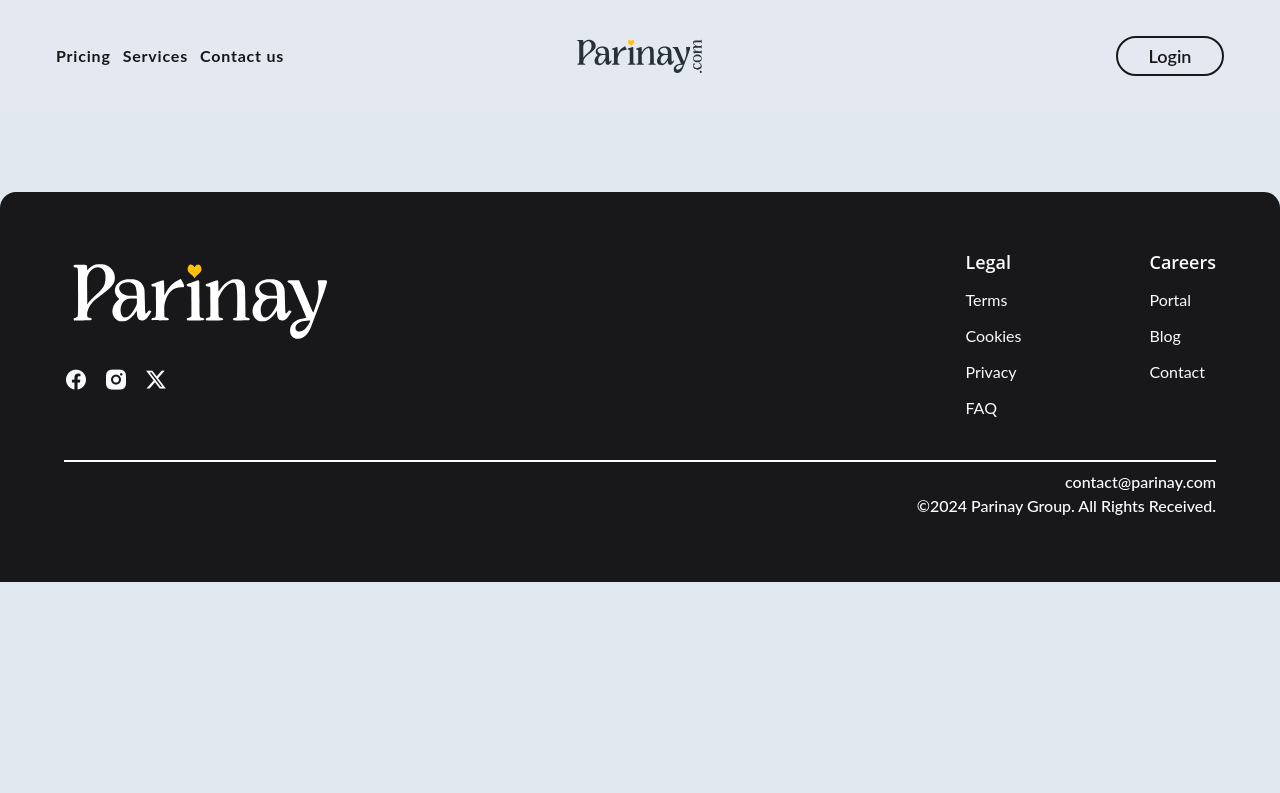
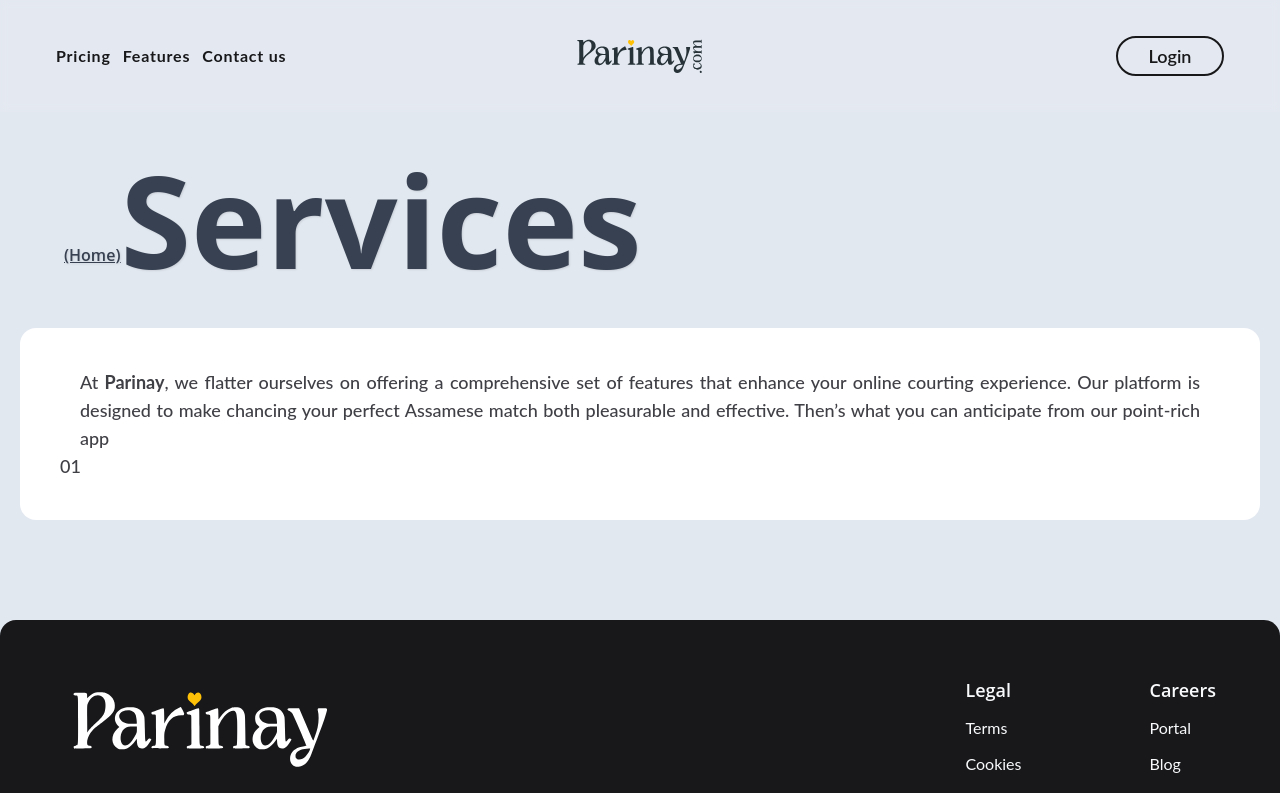
Before and after one commit to JyotiInHex/Parinay, a React (Create React App) app: page /features in a window 1280 px wide. Shown: the top 793 px of the page. Built offline with nearby package versions, Linux system fonts and the light colour scheme; the HTML template or start-up script is replaced by a standard one.

Commit message:
app update

```diff
--- a/src/App.jsx
+++ b/src/App.jsx
@@ -12,7 +12,7 @@ import Footer from "./components/footer/footer";
 
 import Landing from "./pages/landing";
 import Prices from "./pages/prices";
-import Services from "./pages/services";
+import Features from "./pages/features";
 import Contact from "./pages/contact";
 import Login from "./pages/login";
 import AboutUs from "./pages/aboutUs"; //{About}
@@ -49,7 +49,7 @@ const ScrollContainer = () => {
       <Routes>
         <Route path="/" element={<Landing />} />
         <Route path="/prices" element={<Prices />} />
-        <Route path="/services" element={<Services />} />
+        <Route path="/features" element={<Features />} />
         <Route path="/contact" element={<Contact />} />
         <Route path="/login" element={<Login />} />
         <Route path="/aboutUs" element={<AboutUs />} />
--- a/src/components/header/header.jsx
+++ b/src/components/header/header.jsx
@@ -6,7 +6,7 @@ const Header = () => {
     <><nav className="grid grid-cols-3 items-center px-14 py-9 bg-[#ffffff15] backdrop-blur-sm w-full h-fit">
         <ul className="text-base font-lato font-bold text-zinc-900 tracking-wider justify-self-start flex gap-3">
           <li className="cursor-pointer"><Link to="/prices">Pricing</Link></li>
-          <li className="cursor-pointer"><Link to="/services">Services</Link></li>
+          <li className="cursor-pointer"><Link to="/features">Features</Link></li>
           <li className="cursor-pointer"><Link to="/contact">Contact us</Link></li>
         </ul>
         <figure className="logo justify-self-center">
--- /dev/null
+++ b/src/pages/features.jsx
@@ -0,0 +1,24 @@
+import React from 'react'
+import { Link } from 'react-router-dom'
+
+const services = () => {
+  return (
+    <>
+      <div className='w-full h-auto p-5'>
+        <figure className='p-6 mr-5 ml-5 mb-5 rounded-3xl bg-gradient-to-tr'>
+          <h1 className='text-9xl text-gray-700 text-shadow-sm font-bold font-opensans relative'><sup className='text-base font-semibold cursor-pointer underline'><Link to="/">(Home)</Link></sup>Services</h1>
+        </figure>
+        <div className='bg-white w-full h-full p-10 rounded-2xl text-lg text-zinc-700 font-lato font-medium'>
+          <h6 className='px-5 text-justify'>At <strong>Parinay</strong>, we flatter ourselves on offering a comprehensive set of features that enhance your online courting experience. Our platform is designed to make chancing your perfect Assamese match both pleasurable and effective. Then’s what you can anticipate from our point-rich app</h6>
+          <div className='flex'>
+            <div className=''>
+              <span>01</span>
+            </div>
+          </div>
+        </div>
+      </div>
+    </>
+  )
+}
+
+export default services
--- a/src/pages/services.jsx
+++ /dev/null
@@ -1,17 +0,0 @@
-import React from 'react'
-import { Link } from 'react-router-dom'
-
-const services = () => {
-  return (
-    <>
-      <div className='w-full h-auto p-5'>
-        <figure className='p-6 mr-5 ml-5 mb-5 rounded-3xl bg-gradient-to-tr'>
-          <h1 className='text-9xl text-gray-700 text-shadow-sm font-bold font-opensans relative'><sup className='text-base font-semibold cursor-pointer underline'><Link to="/">(Home)</Link></sup>Services</h1>
-        </figure>
-        <h6>At Parinay.com, we flatter ourselves on offering a comprehensive set of features that enhance your online courting experience. Our platform is designed to make chancing your perfect Assamese match both pleasurable and effective. Then’s what you can anticipate from our point-rich app -</h6>
-      </div>
-    </>
-  )
-}
-
-export default services
```
